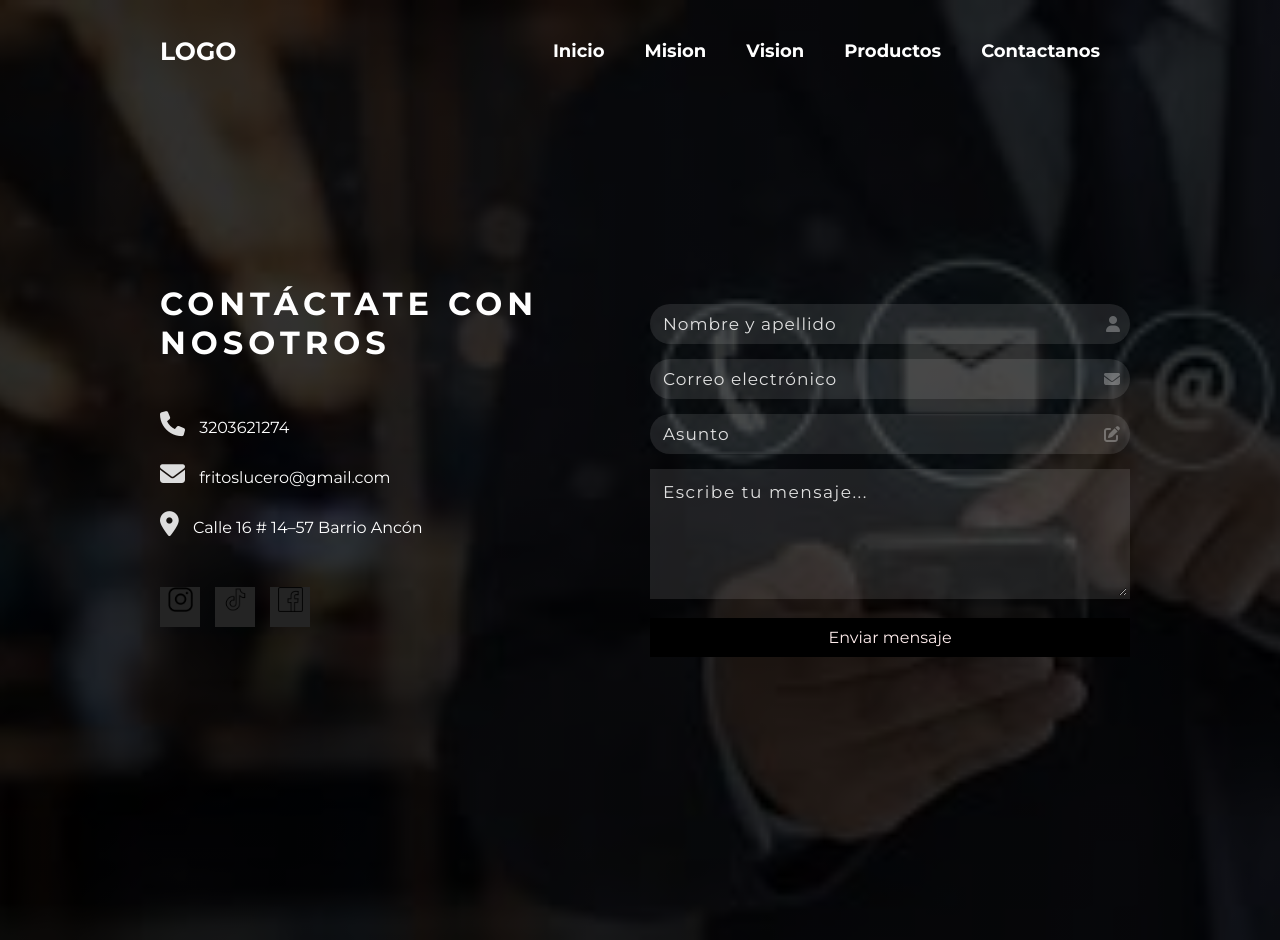
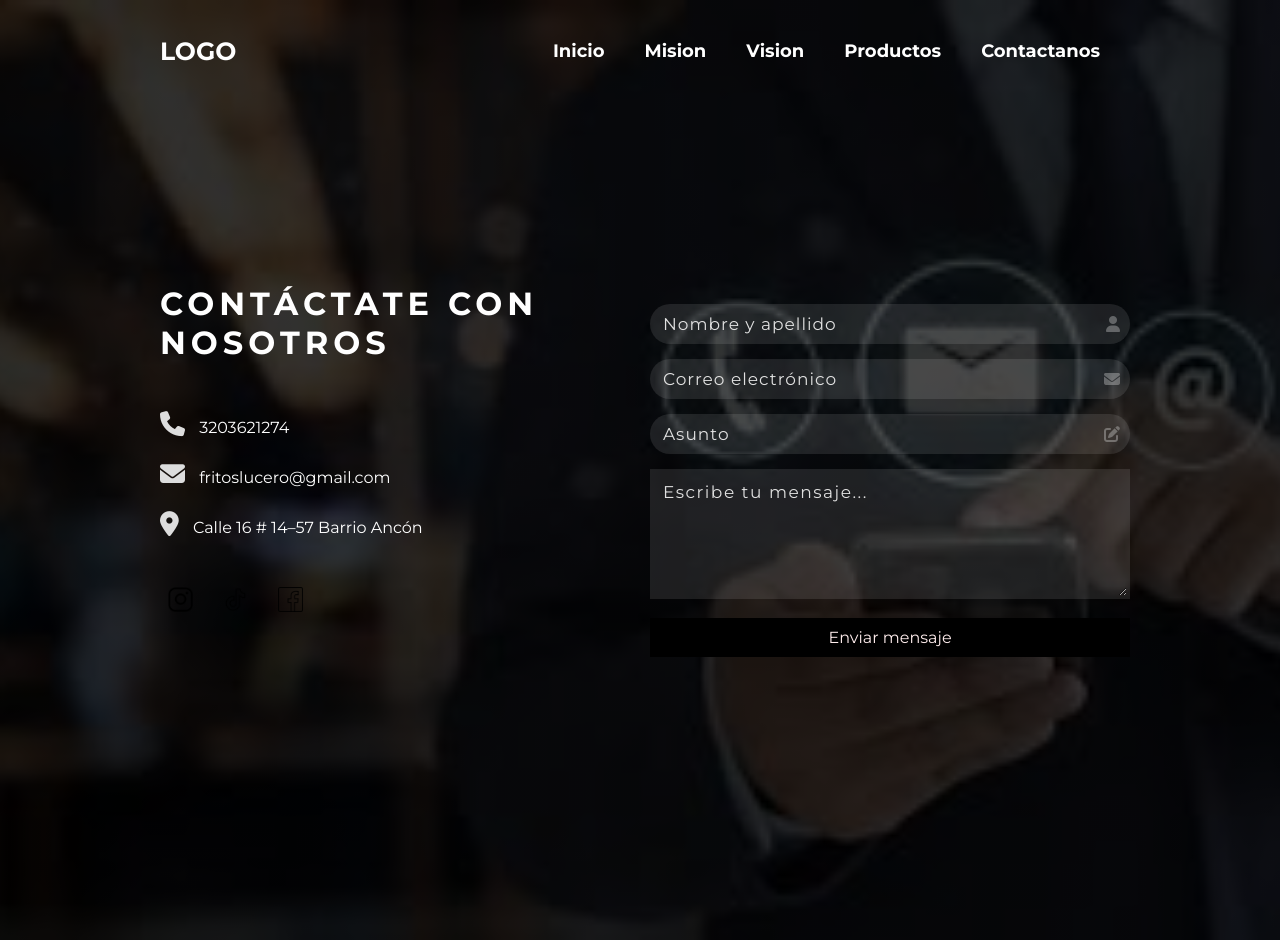
Before and after one commit to andresitow31/web, a plain HTML site: page Contactanos.html in a window 1280 px wide. Drawn offline with Linux system fonts and the light colour scheme.

Commit message:
Update prueba.css
Signed-off-by: andresitow31 <buitragosarmiento754@gmail.com>

```diff
--- a/prueba.css
+++ b/prueba.css
@@ -66,7 +66,6 @@ body {
     text-decoration: none;
     width: 40px;
     height: 40px;
-    background: rgb(36, 36, 36);
     text-align: center;
     transition: .1s;
 }
```
